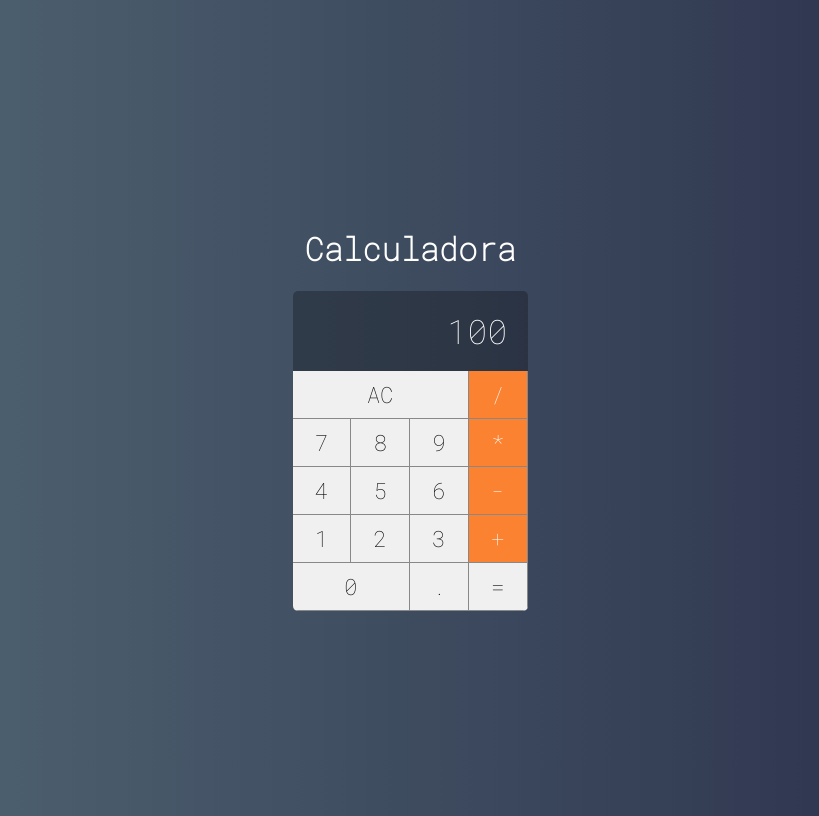
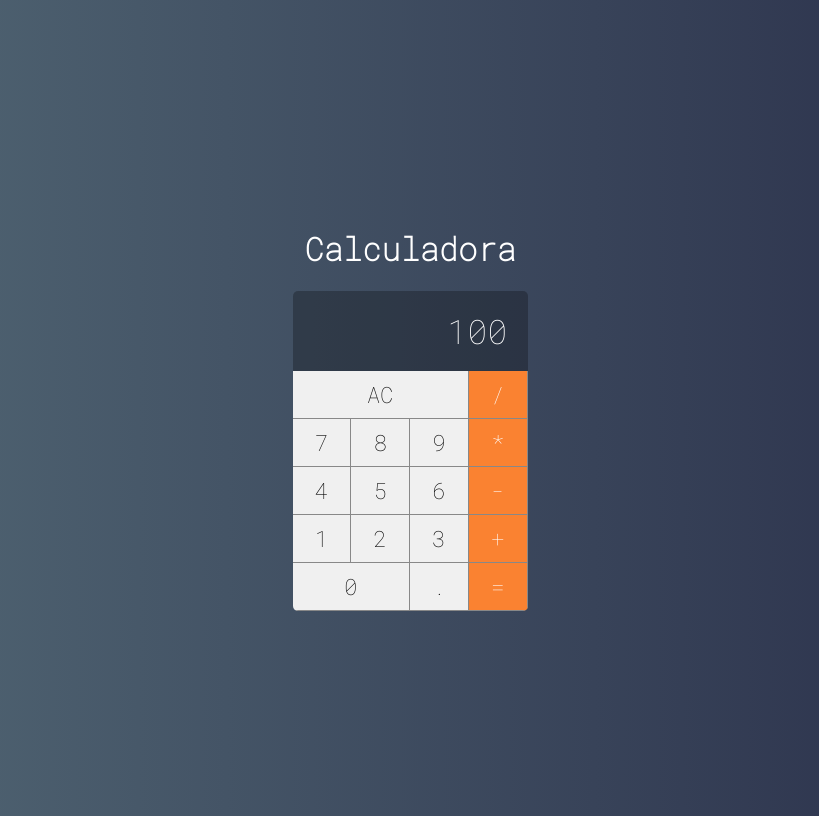
Before and after one commit to alandutra02/javascript, a React (Create React App) app in the folder react/calculadora/: page / in a window 1280 px wide. Shown: the whole page, without its empty margins (230-1049 px from the left). Built offline with nearby package versions, Linux system fonts and the light colour scheme.

Commit message:
corrigido4

```diff
--- a/react/calculadora/src/main/Calculator.jsx
+++ b/react/calculadora/src/main/Calculator.jsx
@@ -45,7 +45,7 @@ export default class Calculator extends Component {
                 <Button label="+" click={this.setOperation} operation/>
                 <Button label="0" click={this.addDigit} double />
                 <Button label="." click={this.addDigit}/>
-                <Button label="=" click={this.setOperation} />
+                <Button label="=" click={this.setOperation} operation/>
             </div>
         )
     }
```
